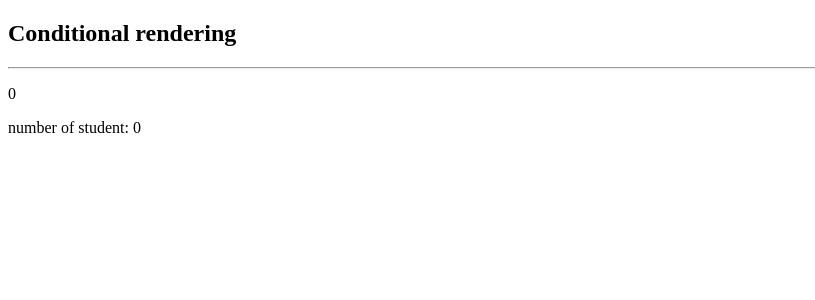
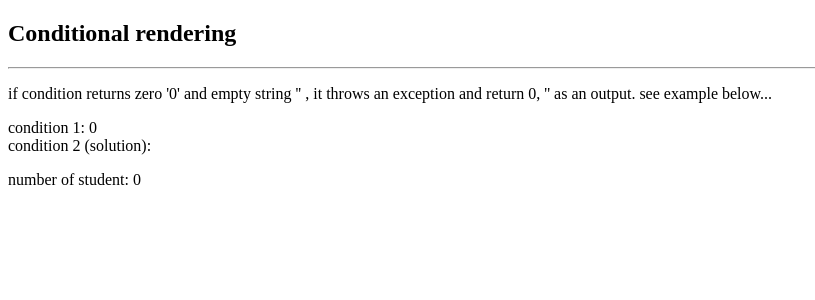
Before and after one commit to mistersakil/react-19, a React (Create React App) app: page / in a window 1280 px wide. Shown: the top 300 px of the page, without its empty margins (0-815 px from the left). Built offline with nearby package versions, Linux system fonts and the light colour scheme.

Commit message:
contional exception handling

```diff
--- a/src/ConditionalRendering.jsx
+++ b/src/ConditionalRendering.jsx
@@ -6,9 +6,12 @@ let ConditionalRendering = () => {
   return (
     <>
     <h2>Conditional rendering</h2> <hr />
-
+    <p> if condition returns  zero '0' and empty string '' , it throws an exception and return 0, '' as an output. see example below...</p>
     <p>
-        {students.length && 'student found'}
+        condition 1: {students.length  && 'student found'}
+        <br />
+        condition 2 (solution): {students.length !=0 && 'student found'}
+        { null && 'students found'}
     </p>
     <p>number of student: {students.length} </p>
     </>
```
